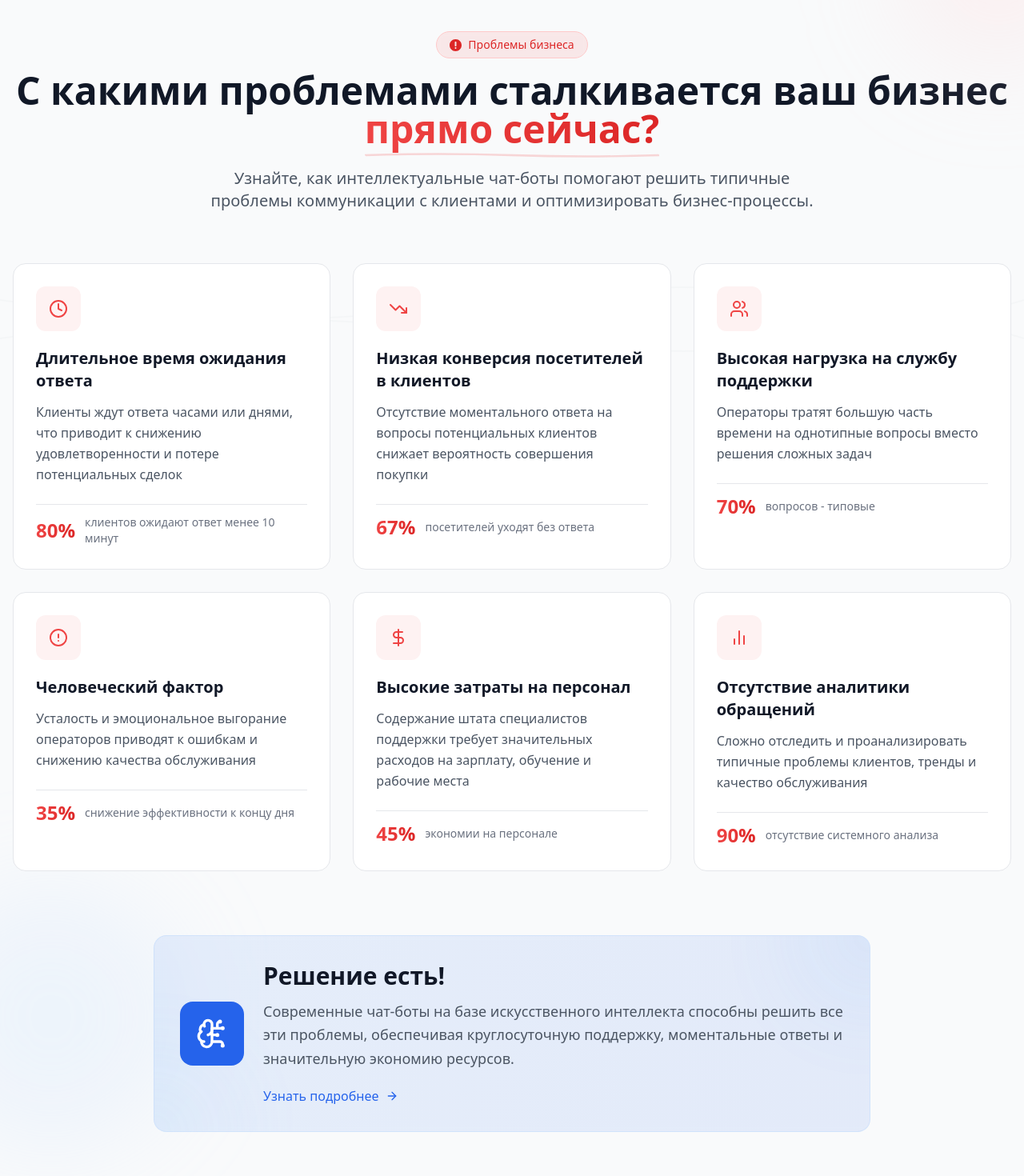
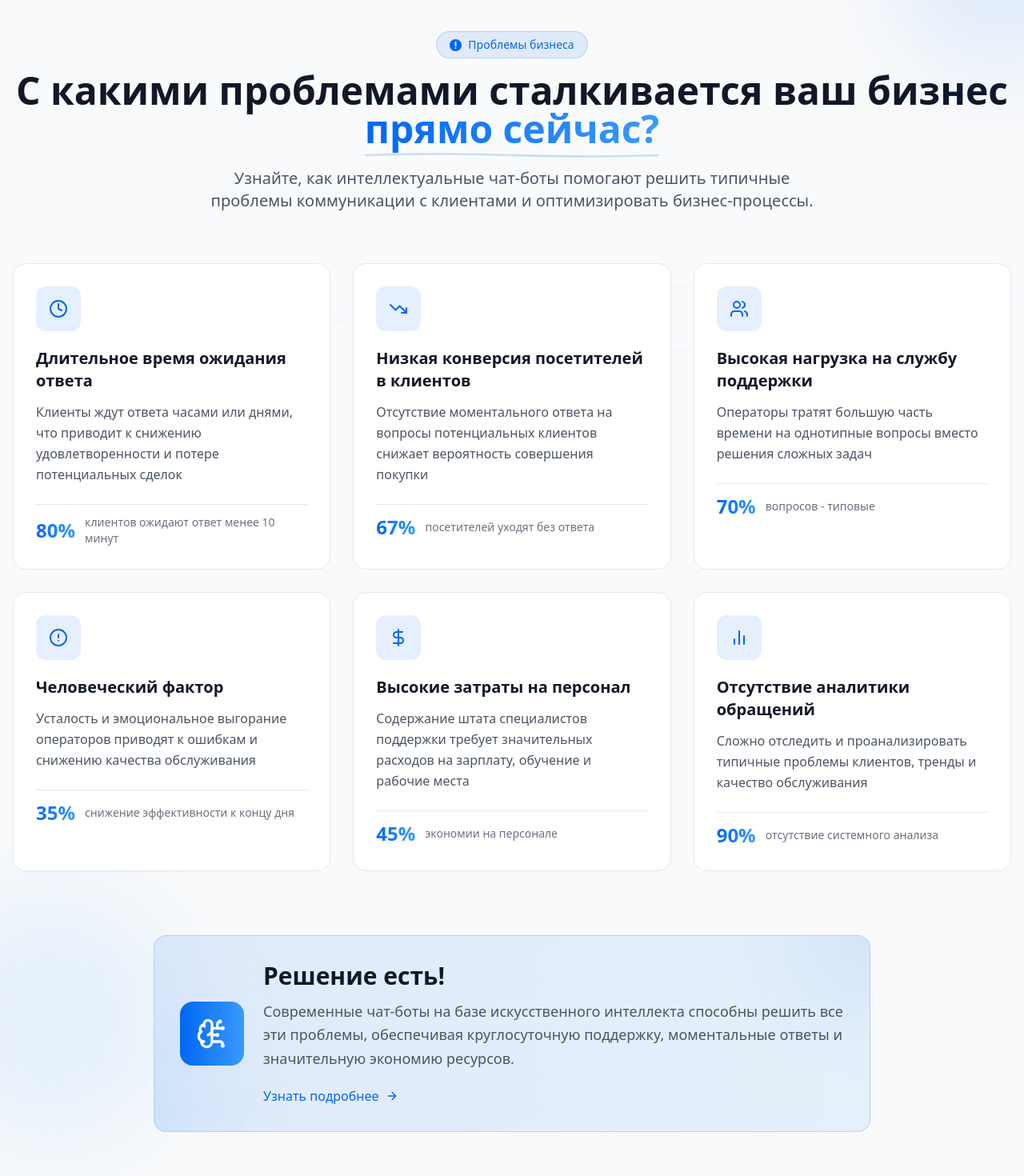
Before and after one commit to Neuropolis-ai/site, a Next.js app: page /chat-bots in a window 1280 px wide. Shown: the part 980-2450 px from the top of the page at 80% size. Built offline with nearby package versions, Linux system fonts and the light colour scheme.

Commit message:
fix: заменены все красные и синие цвета на фирменный синий в ChatBotsProblems

```diff
--- a/src/components/chat-bots/ChatBotsProblems.tsx
+++ b/src/components/chat-bots/ChatBotsProblems.tsx
@@ -41,7 +41,7 @@ export default function ChatBotsProblems() {
   // Данные о проблемах
   const problems = [
     {
-      icon: <Clock className="w-6 h-6 text-red-500" />,
+      icon: <Clock className="w-6 h-6 text-[#0167F3]" />,
       title: "Длительное время ожидания ответа",
       description:
         "Клиенты ждут ответа часами или днями, что приводит к снижению удовлетворенности и потере потенциальных сделок",
@@ -49,7 +49,7 @@ export default function ChatBotsProblems() {
       statDesc: "клиентов ожидают ответ менее 10 минут",
     },
     {
-      icon: <TrendingDown className="w-6 h-6 text-red-500" />,
+      icon: <TrendingDown className="w-6 h-6 text-[#0167F3]" />,
       title: "Низкая конверсия посетителей в клиентов",
       description:
         "Отсутствие моментального ответа на вопросы потенциальных клиентов снижает вероятность совершения покупки",
@@ -57,7 +57,7 @@ export default function ChatBotsProblems() {
       statDesc: "посетителей уходят без ответа",
     },
     {
-      icon: <Users className="w-6 h-6 text-red-500" />,
+      icon: <Users className="w-6 h-6 text-[#0167F3]" />,
       title: "Высокая нагрузка на службу поддержки",
       description:
         "Операторы тратят большую часть времени на однотипные вопросы вместо решения сложных задач",
@@ -65,7 +65,7 @@ export default function ChatBotsProblems() {
       statDesc: "вопросов - типовые",
     },
     {
-      icon: <AlertCircle className="w-6 h-6 text-red-500" />,
+      icon: <AlertCircle className="w-6 h-6 text-[#0167F3]" />,
       title: "Человеческий фактор",
       description:
         "Усталость и эмоциональное выгорание операторов приводят к ошибкам и снижению качества обслуживания",
@@ -73,7 +73,7 @@ export default function ChatBotsProblems() {
       statDesc: "снижение эффективности к концу дня",
     },
     {
-      icon: <DollarSign className="w-6 h-6 text-red-500" />,
+      icon: <DollarSign className="w-6 h-6 text-[#0167F3]" />,
       title: "Высокие затраты на персонал",
       description:
         "Содержание штата специалистов поддержки требует значительных расходов на зарплату, обучение и рабочие места",
@@ -81,7 +81,7 @@ export default function ChatBotsProblems() {
       statDesc: "экономии на персонале",
     },
     {
-      icon: <BarChart2 className="w-6 h-6 text-red-500" />,
+      icon: <BarChart2 className="w-6 h-6 text-[#0167F3]" />,
       title: "Отсутствие аналитики обращений",
       description:
         "Сложно отследить и проанализировать типичные проблемы клиентов, тренды и качество обслуживания",
@@ -100,12 +100,12 @@ export default function ChatBotsProblems() {
 
       {/* Декоративные элементы */}
       <div className="absolute top-0 left-0 w-full h-full overflow-hidden pointer-events-none -z-5">
-        <div className="absolute -top-24 -right-24 w-64 h-64 bg-red-200/20 dark:bg-red-900/10 rounded-full blur-3xl"></div>
-        <div className="absolute bottom-24 -left-24 w-80 h-80 bg-blue-200/20 dark:bg-blue-900/10 rounded-full blur-3xl"></div>
+        <div className="absolute -top-24 -right-24 w-64 h-64 bg-[#0167F3]/10 dark:bg-[#0167F3]/5 rounded-full blur-3xl"></div>
+        <div className="absolute bottom-24 -left-24 w-80 h-80 bg-[#399AFC]/10 dark:bg-[#399AFC]/5 rounded-full blur-3xl"></div>
 
         {/* Абстрактные линии */}
         <svg
-          className="absolute top-1/4 right-0 w-full h-48 text-gray-200 dark:text-gray-800 opacity-20"
+          className="absolute top-1/4 right-0 w-full h-48 text-[#0167F3]/10 dark:text-[#0167F3]/5 opacity-20"
           viewBox="0 0 1200 200"
           preserveAspectRatio="none"
         >
@@ -134,7 +134,7 @@ export default function ChatBotsProblems() {
         >
           <motion.div
             variants={itemVariants}
-            className="inline-flex items-center gap-2 px-4 py-1.5 rounded-full text-sm mb-4 bg-red-500/10 text-red-600 dark:text-red-400 border border-red-200 dark:border-red-800/50 backdrop-blur-sm"
+            className="inline-flex items-center gap-2 px-4 py-1.5 rounded-full text-sm mb-4 bg-[#0167F3]/10 text-[#0167F3] dark:text-[#399AFC] border border-[#0167F3]/20 dark:border-[#399AFC]/50 backdrop-blur-sm"
           >
             <svg
               width={15}
@@ -142,7 +142,7 @@ export default function ChatBotsProblems() {
               viewBox="0 0 15 15"
               fill="none"
               xmlns="http://www.w3.org/2000/svg"
-              className="text-red-600 dark:text-red-400"
+              className="text-[#0167F3] dark:text-[#399AFC]"
             >
               <path
                 d="M7.5 15C11.6421 15 15 11.6421 15 7.5C15 3.35786 11.6421 0 7.5 0C3.35786 0 0 3.35786 0 7.5C0 11.6421 3.35786 15 7.5 15ZM6.5 4C6.5 3.44772 6.94772 3 7.5 3C8.05228 3 8.5 3.44772 8.5 4V8C8.5 8.55228 8.05228 9 7.5 9C6.94772 9 6.5 8.55228 6.5 8V4ZM8.5 11C8.5 11.5523 8.05228 12 7.5 12C6.94772 12 6.5 11.5523 6.5 11C6.5 10.4477 6.94772 10 7.5 10C8.05228 10 8.5 10.4477 8.5 11Z"
@@ -156,10 +156,10 @@ export default function ChatBotsProblems() {
             className="text-3xl md:text-4xl lg:text-5xl font-bold text-gray-900 dark:text-white mb-6"
           >
             С какими проблемами сталкивается ваш бизнес{" "}
-            <span className="bg-clip-text text-transparent bg-gradient-to-r from-red-500 to-red-600 relative">
+            <span className="bg-clip-text text-transparent bg-gradient-to-r from-[#0167F3] to-[#399AFC] relative">
               прямо сейчас?
               <svg
-                className="absolute -bottom-1 left-0 w-full h-1.5 text-red-500/20"
+                className="absolute -bottom-1 left-0 w-full h-1.5 text-[#0167F3]/20"
                 viewBox="0 0 100 10"
                 preserveAspectRatio="none"
               >
@@ -199,15 +199,15 @@ export default function ChatBotsProblems() {
               }`}
             >
               {/* Градиентный фон при наведении */}
-              <div className="absolute inset-0 bg-gradient-to-tr from-red-500/5 to-red-600/5 dark:from-red-500/10 dark:to-red-600/10 opacity-0 group-hover:opacity-100 transition-opacity duration-500 -z-5"></div>
+              <div className="absolute inset-0 bg-gradient-to-tr from-[#0167F3]/5 to-[#399AFC]/5 dark:from-[#0167F3]/10 dark:to-[#399AFC]/10 opacity-0 group-hover:opacity-100 transition-opacity duration-500 -z-5"></div>
 
               {/* Декоративный элемент */}
-              <div className="absolute -right-8 -bottom-8 w-24 h-24 rounded-full bg-red-100 dark:bg-red-900/20 opacity-0 group-hover:opacity-30 transition-opacity duration-500"></div>
+              <div className="absolute -right-8 -bottom-8 w-24 h-24 rounded-full bg-[#0167F3]/10 dark:bg-[#0167F3]/20 opacity-0 group-hover:opacity-30 transition-opacity duration-500"></div>
 
               <div className="flex flex-col relative z-10">
                 <div
                   className={`w-14 h-14 rounded-xl mb-5 flex items-center justify-center ${
-                    isDark ? "bg-red-900/30" : "bg-red-50"
+                    isDark ? "bg-[#0167F3]/30" : "bg-[#0167F3]/10"
                   }`}
                 >
                   {problem.icon}
@@ -219,7 +219,7 @@ export default function ChatBotsProblems() {
                   {problem.description}
                 </p>
                 <div className="flex items-center space-x-3 pt-3 border-t border-gray-200 dark:border-gray-700/50">
-                  <span className="text-2xl font-bold bg-clip-text text-transparent bg-gradient-to-r from-red-500 to-red-600">
+                  <span className="text-2xl font-bold bg-clip-text text-transparent bg-gradient-to-r from-[#0167F3] to-[#399AFC]">
                     {problem.stat}
                   </span>
                   <span className="text-sm text-gray-500 dark:text-gray-400">
@@ -240,14 +240,14 @@ export default function ChatBotsProblems() {
         >
           <motion.div
             variants={itemVariants}
-            className="relative overflow-hidden p-8 rounded-2xl max-w-4xl mx-auto bg-gradient-to-r from-blue-500/10 to-blue-600/10 dark:from-blue-500/20 dark:to-blue-600/20 backdrop-blur-sm border border-blue-200/50 dark:border-blue-700/30"
+            className="relative overflow-hidden p-8 rounded-2xl max-w-4xl mx-auto bg-gradient-to-r from-[#0167F3]/10 to-[#399AFC]/10 dark:from-[#0167F3]/20 dark:to-[#399AFC]/20 backdrop-blur-sm border border-[#0167F3]/20 dark:border-[#399AFC]/30"
           >
             {/* Декоративные элементы */}
-            <div className="absolute -top-20 -right-20 w-40 h-40 bg-blue-400/40 dark:bg-blue-400/20 rounded-full blur-3xl opacity-30"></div>
-            <div className="absolute -bottom-20 -left-20 w-40 h-40 bg-blue-300/40 dark:bg-blue-500/20 rounded-full blur-3xl opacity-30"></div>
+            <div className="absolute -top-20 -right-20 w-40 h-40 bg-[#0167F3]/40 dark:bg-[#0167F3]/20 rounded-full blur-3xl opacity-30"></div>
+            <div className="absolute -bottom-20 -left-20 w-40 h-40 bg-[#399AFC]/40 dark:bg-[#399AFC]/20 rounded-full blur-3xl opacity-30"></div>
 
             <div className="relative z-10 flex flex-col md:flex-row items-center gap-6 text-left">
-              <div className="w-16 h-16 md:w-20 md:h-20 rounded-2xl bg-blue-600 flex-shrink-0 flex items-center justify-center">
+              <div className="w-16 h-16 md:w-20 md:h-20 rounded-2xl bg-gradient-to-r from-[#0167F3] to-[#399AFC] flex-shrink-0 flex items-center justify-center">
                 <BrainCircuit className="w-8 h-8 md:w-10 md:h-10 text-white" />
               </div>
               <div className="flex-grow">
@@ -262,7 +262,7 @@ export default function ChatBotsProblems() {
                 </p>
                 <a
                   href="#chatbots-solution"
-                  className="inline-flex items-center group text-blue-600 dark:text-blue-400 font-medium"
+                  className="inline-flex items-center group text-[#0167F3] dark:text-[#399AFC] font-medium"
                 >
                   Узнать подробнее
                   <ArrowRight className="ml-2 w-4 h-4 transition-transform group-hover:translate-x-1" />
```
